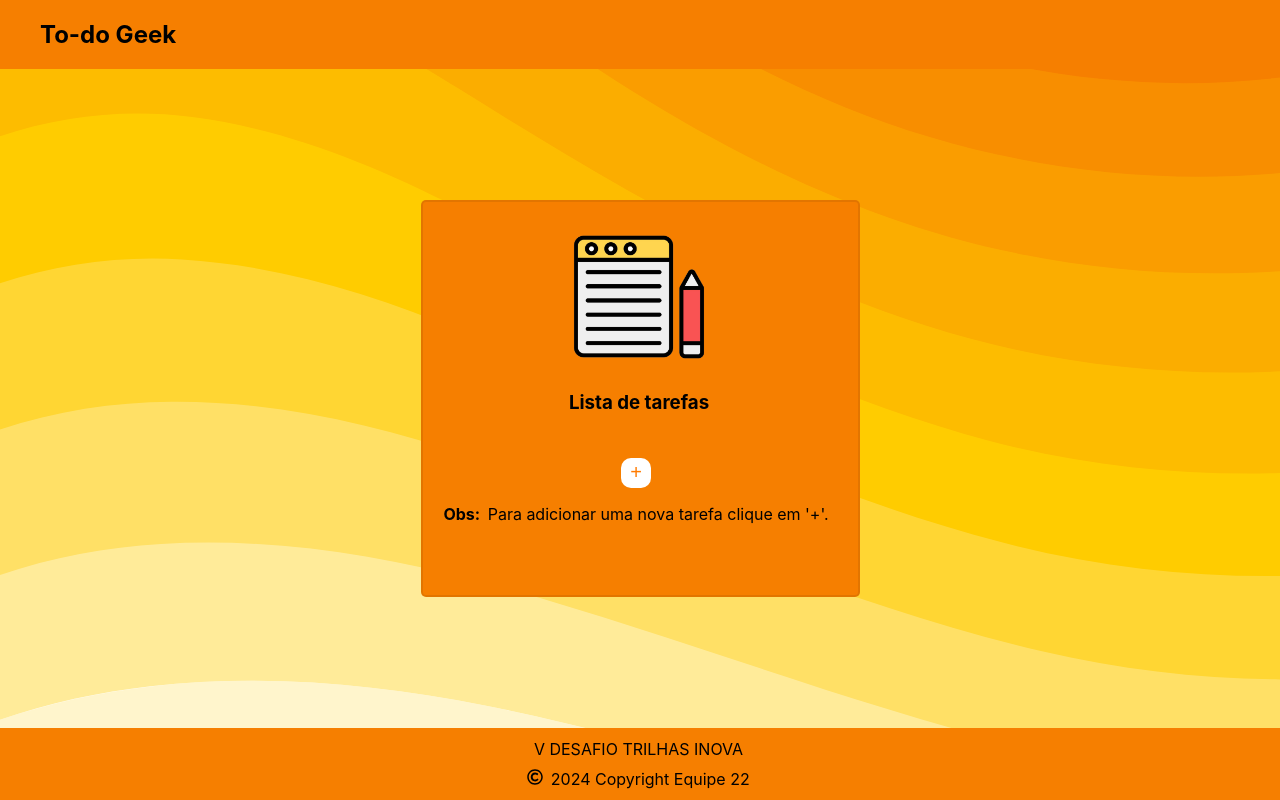
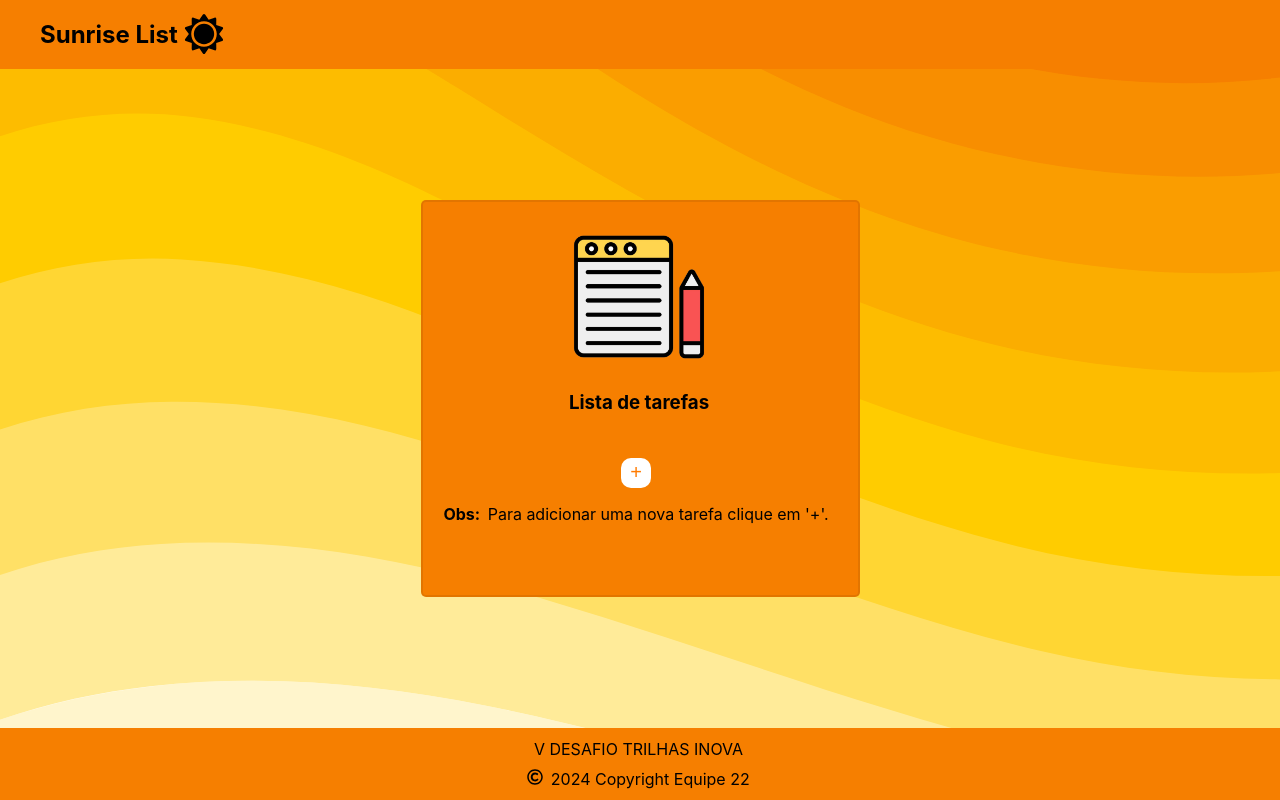
Before and after one commit to Leonardo-ST/desafio-v, a React (Create React App) app: page / in a window 1280 px wide. Shown: the top 800 px of the page. Built offline with nearby package versions, Linux system fonts and the light colour scheme; a web font is replaced by a local one.

Commit message:
sunrise_title

```diff
--- a/src/components/Navbar.js
+++ b/src/components/Navbar.js
@@ -1,5 +1,6 @@
 //import { BrowserRouter as Router, Link } from "react-router-dom";
 import '../css/Navbar.css'
+import SunSvg from '../svg/SunSvg'
 //import Home from "./pages/Home";
 //import About from "./pages/About"; // Exemplo de outra página
 
@@ -7,8 +8,9 @@
   return (
     <div className="navbar">
       <nav>
-        <h1>To-do Geek</h1>
+        <h1>Sunrise List</h1>
       </nav>
+      <SunSvg></SunSvg>
     </div>
   );
 }
--- a/src/css/Navbar.css
+++ b/src/css/Navbar.css
@@ -1,13 +1,17 @@
 @import url("https://fonts.googleapis.com/css2?family=Playwrite+CL:wght@100..400&display=swap");
 
 .navbar {
+  margin-top: 0;
   text-align: left;
   padding-left: 40px;
   display: flex;
   width: 100%;
   z-index: 100;
   background-color: #f67f00;
+  align-items: center;
+
 }
+
 @media screen and (max-width: 768px) {
   .navbar {
     width: 90.5%;
--- /dev/null
+++ b/src/svg/SunSvg.js
@@ -0,0 +1,23 @@
+
+  export default function SunSvg() {
+    return (
+            <svg fill="#000000" height="40px" width="40px" version="1.1" id="Capa_1" viewBox="0 0 457.32 457.32" class="sol">
+            <g id="XMLID_467_">
+        <path id="XMLID_922_" d="M228.66,112.692c-63.945,0-115.968,52.022-115.968,115.967c0,63.945,52.023,115.968,115.968,115.968
+            s115.968-52.023,115.968-115.968C344.628,164.715,292.605,112.692,228.66,112.692z"/>
+        <path id="XMLID_1397_" d="M401.429,228.66l42.467-57.07c2.903-3.9,3.734-8.966,2.232-13.59c-1.503-4.624-5.153-8.233-9.794-9.683
+            l-67.901-21.209l0.811-71.132c0.056-4.862-2.249-9.449-6.182-12.307c-3.934-2.858-9.009-3.633-13.615-2.077l-67.399,22.753
+            L240.895,6.322C238.082,2.356,233.522,0,228.66,0c-4.862,0-9.422,2.356-12.235,6.322l-41.154,58.024l-67.4-22.753
+            c-4.607-1.555-9.682-0.781-13.615,2.077c-3.933,2.858-6.238,7.445-6.182,12.307l0.812,71.132l-67.901,21.209
+            c-4.641,1.45-8.291,5.059-9.793,9.683c-1.503,4.624-0.671,9.689,2.232,13.59l42.467,57.07l-42.467,57.07
+            c-2.903,3.9-3.734,8.966-2.232,13.59c1.502,4.624,5.153,8.233,9.793,9.683l67.901,21.208l-0.812,71.132
+            c-0.056,4.862,2.249,9.449,6.182,12.307c3.934,2.857,9.007,3.632,13.615,2.077l67.4-22.753l41.154,58.024
+            c2.813,3.966,7.373,6.322,12.235,6.322c4.862,0,9.422-2.356,12.235-6.322l41.154-58.024l67.399,22.753
+            c4.606,1.555,9.681,0.781,13.615-2.077c3.933-2.858,6.238-7.445,6.182-12.306l-0.811-71.133l67.901-21.208
+            c4.641-1.45,8.291-5.059,9.794-9.683c1.502-4.624,0.671-9.689-2.232-13.59L401.429,228.66z M228.66,374.627
+            c-80.487,0-145.968-65.481-145.968-145.968S148.173,82.692,228.66,82.692s145.968,65.48,145.968,145.967
+            S309.147,374.627,228.66,374.627z"/>
+    </g>
+    </svg>
+    );
+  }
```
